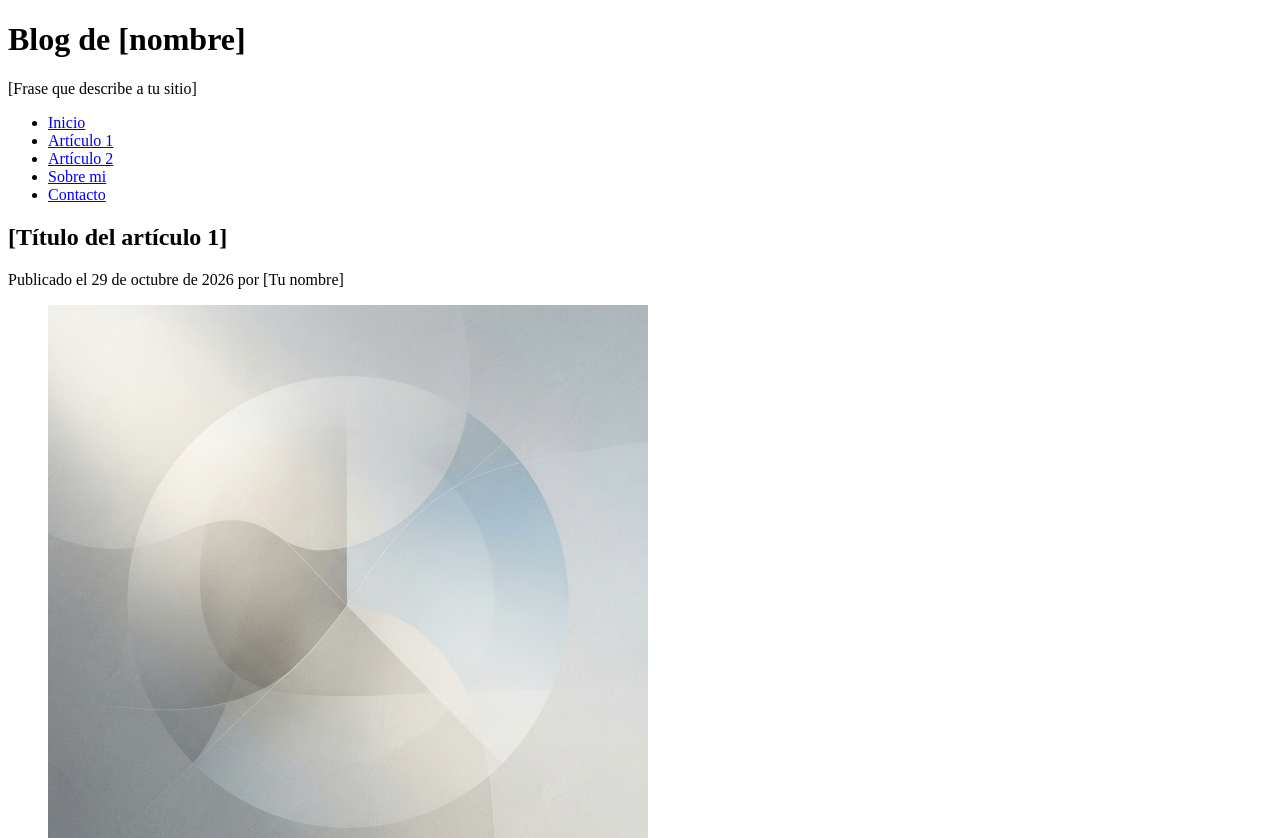
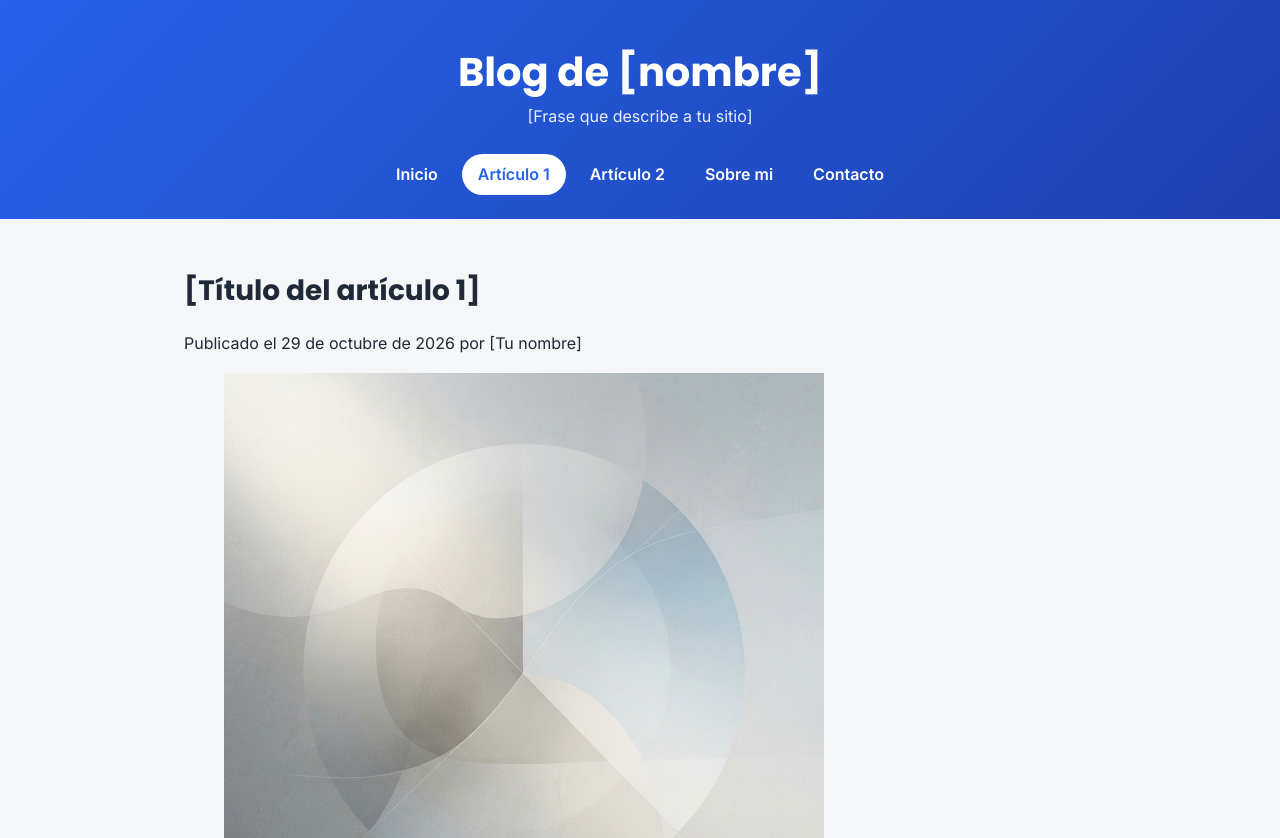
Before and after one commit to rtufino/02-blog-personal, a plain HTML site: page articulo-1.html in a window 1280 px wide. Shown: the top 838 px of the page. Drawn offline with Linux system fonts and the light colour scheme.

Commit message:
feat/Agregar hoja de estilos

```diff
--- a/articulo-1.html
+++ b/articulo-1.html
@@ -6,6 +6,7 @@
     <meta name="viewport" content="width=device-width, initial-scale=1.0">
     <meta name="description" content="Blog personal de [nombre] sobre [tema]">
     <title>Artículo 1 | Blog de [nombre]</title>
+    <link rel="stylesheet" href="css/estilos.css">
 </head>
 <body>
     <header>
@@ -14,7 +15,7 @@
         <nav>
             <ul>
                 <li><a href="index.html">Inicio</a></li>
-                <li><a href="articulo-1.html">Artículo 1</a></li>
+                <li><a href="articulo-1.html" class="activo">Artículo 1</a></li>
                 <li><a href="articulo-2.html">Artículo 2</a></li>
                 <li><a href="sobre-mi.html">Sobre mi</a></li>
                 <li><a href="contacto.html">Contacto</a></li>
--- /dev/null
+++ b/css/estilos.css
@@ -0,0 +1,131 @@
+/* Hoja de estilos del Blog personal */
+
+/* Importar 2 fonts de Google. Inter para el texto y Poppins para títulos */
+@import url("https://fonts.googleapis.com/css2?family=Inter:wght@400;600&family=Poppins:wght@600;700&display=swap");
+
+/* Crear variables */
+:root {
+    /* Colores */
+    --color-primario: #2563eb;
+    --color-primario-oscuro: #1e40af;
+    --color-fondo: #f4f6f8;
+    --color-superficie: white;
+    --color-texto: #1f2937;
+    --color-texto-suave: #6b7280;
+    --color-borde: #e5e7eb;
+
+    /* Tipografía */
+    --fuente-texto: "Inter", system-ui, sans-serif;
+    --fuente-titulos: "Poppins", system-ui, sans-serif;
+
+    /* Medidas */
+    --ancho-contenido: 960px;
+}
+
+/* Corrección del cálculo del tamaño de las cajas (box) */
+*,
+*::before,
+*::after {
+    box-sizing: border-box;
+}
+
+/* Estilo para todo el body */
+
+body {
+    background-color: var(--color-fondo);
+    color: var(--color-texto);
+    margin: 0;
+    font-family: var(--fuente-texto);
+    font-size: 1rem;
+    line-height: 1.6;
+}
+
+/* Estilos para el título */
+
+h1, h2, h3 {
+    font-family: var(--fuente-titulos);
+    color: var(--color-texto);
+    line-height: 1.2;
+}
+
+h1 {
+    font-size: 2.5rem;
+}
+
+h2 {
+    font-size: 1.75rem;
+}
+
+h3{
+    font-size: 1.25rem;
+}
+
+/* Estilos a los enlaces */
+a {
+    color: var(--color-primario);
+    text-decoration: none;
+    font-weight: 600;
+}
+
+a:hover {
+    color: var(--color-primario-oscuro);
+    text-decoration: underline;
+}
+
+/* Contenido */
+
+main{
+    max-width: var(--ancho-contenido);
+    margin: 0 auto;
+    padding: 2rem 1.5rem;
+}
+
+/* Encabezados */
+
+header {
+    background: linear-gradient(135deg, var(--color-primario), var(--color-primario-oscuro));
+    color: #fff;
+    text-align: center;
+    padding: 3rem 1.5rem 1.5rem;
+}
+
+header h1 {
+    color: #fff;
+    margin: 0 0 0.5rem;
+}
+
+header p {
+    margin: 0 0 1.5rem;
+    opacity: 0.9;
+}
+
+/* Menú */
+nav ul {
+    display: flex;
+    justify-content: center;
+    flex-wrap: wrap;
+    gap: 0.5rem;
+    list-style: none;
+    margin: 0;
+    padding: 0;
+}
+
+/* Convertir a los enlaces en botones */
+nav a {
+    display: block;
+    padding: 0.5rem 1rem;
+    border-radius: 999px;
+    color: #fff;
+    transition: background-color 0.2s;
+}
+
+nav a:hover {
+    background-color: rgba(255, 255, 255, 0.2);
+    color: #fff;
+    text-decoration: none;
+}
+
+nav a.activo {
+    background-color: #fff;
+    color: var(--color-primario);
+}
```
Also changed, not shown: articulo-2.html (+2 -1 lines), contacto.html (+2 -1 lines), index.html (+2 -1 lines), sobre-mi.html (+2 -1 lines).
